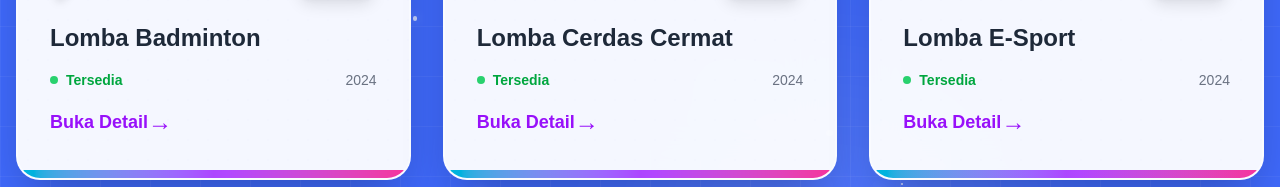
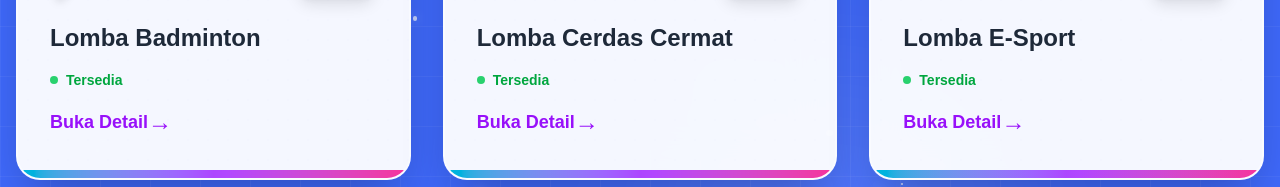
Before and after one commit to ariefinilham791/bulank3sig, a Next.js app: page / in a window 1280 px wide. Shown: the part 424-611 px from the top of the page. Built offline with nearby package versions, Linux system fonts and the light colour scheme.

Commit message:
Remove 2024

```diff
--- a/app/page.tsx
+++ b/app/page.tsx
@@ -234,7 +234,6 @@ export default function Home() {
                     <span className="w-2 h-2 bg-green-500 rounded-full animate-pulse shadow-lg shadow-green-500/50"></span>
                     <span>Tersedia</span>
                   </div>
-                  <div className="text-gray-500 text-sm font-medium">2024</div>
                 </div>
 
                 <div className="flex items-center text-purple-600 font-bold text-lg group-hover:gap-3 transition-all duration-300">
```
